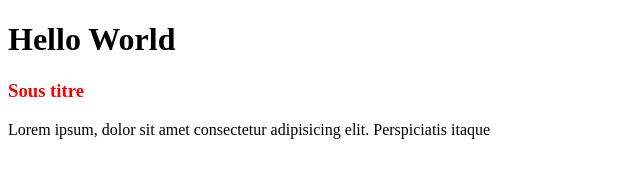
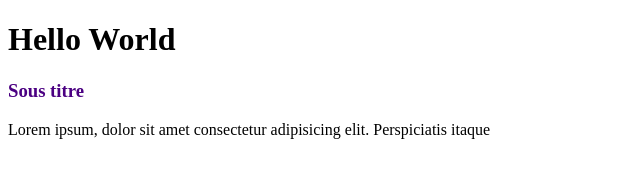
Before and after one commit to nastib/gittuto, a plain HTML site: page index.html in a window 1280 px wide. Shown: the full height of the page, 0-640 px from the left. Drawn offline with Linux system fonts and the light colour scheme.

Commit message:
add style color indigo

```diff
--- a/index.html
+++ b/index.html
@@ -8,7 +8,7 @@
 </head>
 <body>
     <h1>Hello World</h1>
-    <h3 style="color: red;">Sous titre</h3>
+    <h3 style="color: indigo;">Sous titre</h3>
     <p>Lorem ipsum, dolor sit amet consectetur adipisicing elit. Perspiciatis itaque</p>
 </body>
 </html>
```
